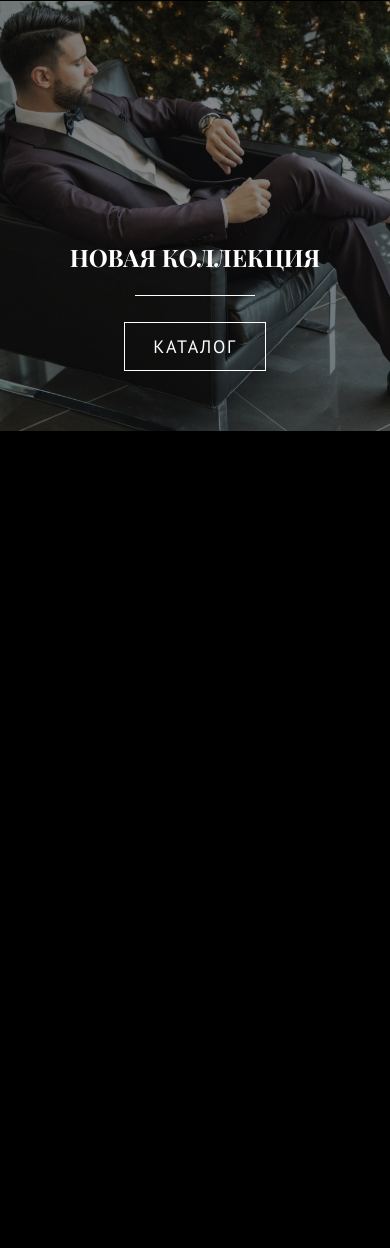
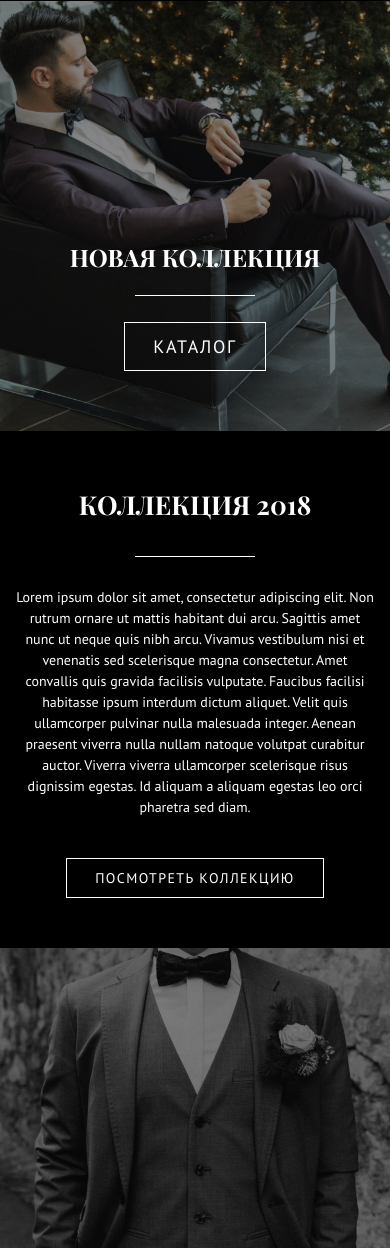
Before and after one commit to shock-dev/Porten, a website: page app/index.html in a window 390 px wide. Shown: the part 2336-3584 px from the top of the page. Before the commit the page ends 2767 px from the top, so only its background shows below. Drawn offline with Linux system fonts and the light colour scheme; files whose address does not match are found by name.

Commit message:
#A: old section

```diff
--- a/app/index.html
+++ b/app/index.html
@@ -130,18 +130,18 @@
       </div>
     </section>
 
-<!--    <section class="old">-->
-<!--      <div class="old__img"></div>-->
-<!--      <div class="old__content">-->
-<!--        <div class="title old__title">-->
-<!--          коллекция 2018-->
-<!--        </div>-->
-<!--        <p class="old__desc">-->
-<!--          Lorem ipsum dolor sit amet, consectetur adipiscing elit. Non rutrum ornare ut mattis habitant dui arcu. Sagittis amet nunc ut neque quis nibh arcu. Vivamus vestibulum nisi et venenatis sed scelerisque magna consectetur. Amet convallis quis gravida facilisis vulputate. Faucibus facilisi habitasse ipsum interdum dictum aliquet. Velit quis ullamcorper pulvinar nulla malesuada integer. Aenean praesent viverra nulla nullam natoque volutpat curabitur auctor. Viverra viverra ullamcorper scelerisque risus dignissim egestas. Id aliquam a aliquam egestas leo orci pharetra sed diam.-->
-<!--        </p>-->
-<!--        <a class="old__link" href="#">посмотреть коллекцию</a>-->
-<!--      </div>-->
-<!--    </section>-->
+    <section class="old">
+      <div class="old__img"></div>
+      <div class="old__content">
+        <div class="title old__title">
+          коллекция 2018
+        </div>
+        <p class="old__desc">
+          Lorem ipsum dolor sit amet, consectetur adipiscing elit. Non rutrum ornare ut mattis habitant dui arcu. Sagittis amet nunc ut neque quis nibh arcu. Vivamus vestibulum nisi et venenatis sed scelerisque magna consectetur. Amet convallis quis gravida facilisis vulputate. Faucibus facilisi habitasse ipsum interdum dictum aliquet. Velit quis ullamcorper pulvinar nulla malesuada integer. Aenean praesent viverra nulla nullam natoque volutpat curabitur auctor. Viverra viverra ullamcorper scelerisque risus dignissim egestas. Id aliquam a aliquam egestas leo orci pharetra sed diam.
+        </p>
+        <a class="old__link" href="#">посмотреть коллекцию</a>
+      </div>
+    </section>
 
 <!--    <section class="news">-->
 <!--      <div class="container">-->
--- a/app/scss/_media.scss
+++ b/app/scss/_media.scss
@@ -47,14 +47,35 @@
     }
   }
 
+  .old__title {
+    padding-bottom: 28px;
+    margin-bottom: 30px;
+  }
+
+  .old__desc {
+    margin-bottom: 40px;
+  }
+
+  .old__link {
+    font-size: 14px;
+  }
+
   .collection__info {
     padding: 50px 0;
+  }
+
+  .old__content {
+    padding: 50px 15px;
   }
 }
 
 
 @media (max-width: 830px) {
   .collection__new {
+    height: 500px;
+  }
+
+  .old__img {
     height: 500px;
   }
 
@@ -81,6 +102,10 @@
     min-height: calc(100vh - 80px);
   }
 
+  .old__img {
+    height: 400px;
+  }
+
 
 }
 
@@ -102,6 +127,10 @@
   .collection__new {
     height: 430px;
     background-position: left;
+  }
+
+  .old__img {
+    height: 300px;
   }
 
   .title {
--- a/app/scss/components/_old.scss
+++ b/app/scss/components/_old.scss
@@ -13,8 +13,9 @@
   }
 
   &__content {
-    padding: 100px 0;
-    width: 1040px;
+    padding: 100px 15px;
+    max-width: 1070px;
+    width: 100%;
     display: flex;
     flex-direction: column;
     align-items: center;
```
Also changed, not shown: app/css/style.min.css.
